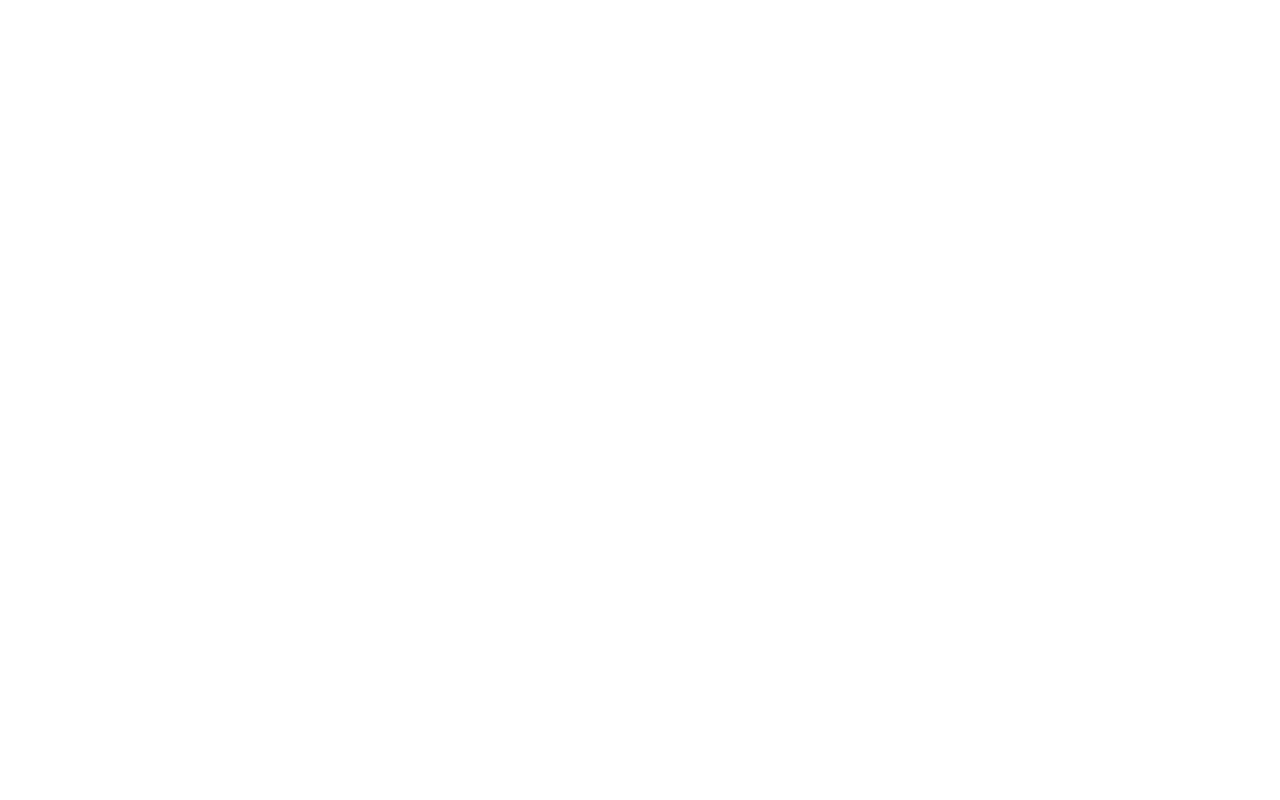
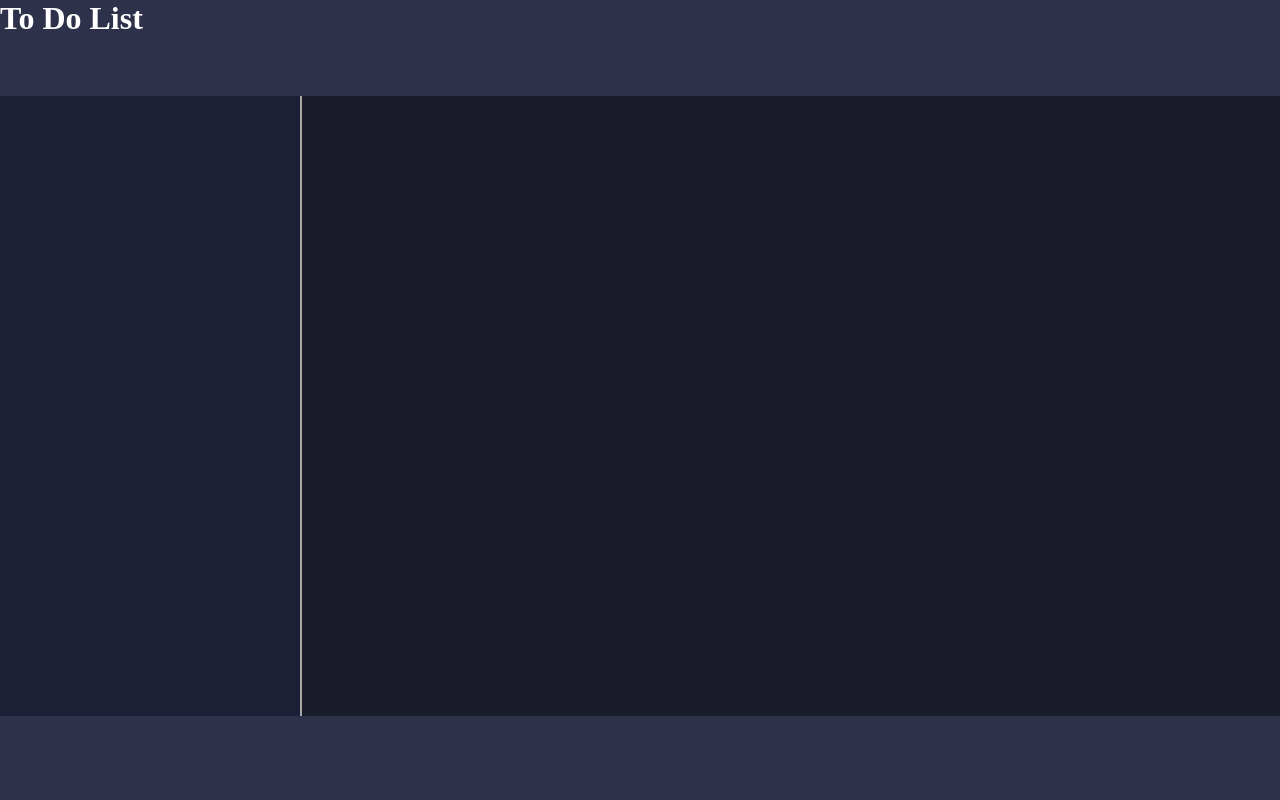
Before and after one commit to ashsic/odin-Todo-List, a website built with webpack: page dist/index.html in a window 1280 px wide. Built offline with nearby package versions, Linux system fonts and the light colour scheme.

Commit message:
basic page layout HTML/CSS, testing initial setup

```diff
--- a/src/index.js
+++ b/src/index.js
@@ -0,0 +1,3 @@
+// index.js
+
+console.log('test');
--- a/src/style.css
+++ b/src/style.css
@@ -3,4 +3,43 @@
 body, :root, * {
     margin: 0;
     padding: 0;
+    color: white;
 }
+
+/* CSS page grid */
+
+.container {
+    display: grid;
+    grid-template-columns: auto 1fr;
+    grid-template-rows: auto 1fr auto;
+    width: 100vw;
+    height: 100vh;
+}
+
+header {
+    grid-row: 1 / 2;
+    grid-column: 1 / 3;
+    background-color: #2d3149;
+    height: 96px;
+}
+
+footer {
+    grid-row: 3 / 4;
+    grid-column: 1 / 3;
+    background-color: #2d3149;
+    height: 84px;
+}
+
+.sidebar {
+    grid-row: 2 / 3;
+    grid-column: 1 / 2;
+    background-color: #1c2036;
+    width: 300px;
+    border-right: 2px solid #a8a8a8;
+}
+
+main {
+    grid-row: 2 / 3;
+    grid-column: 2 / 3;
+    background-color: #1a1c29;
+}
```
Also changed, not shown: dist/index.html, dist/main.js (added).
